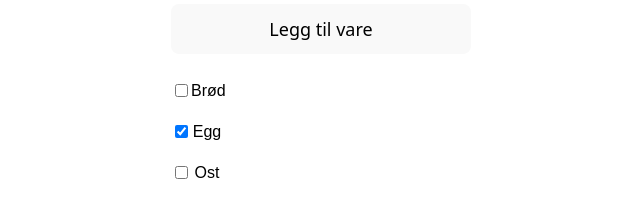
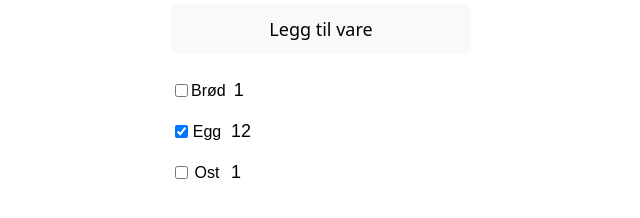
Before and after one commit to krismoe9/Interaktive_nettsteder, a React (Vite) app in the folder Arbeidskrav_2/: page / in a window 1280 px wide. Shown: the part 456-674 px from the top of the page, without its empty margins (319-959 px from the left). Built offline with nearby package versions, Linux system fonts and the light colour scheme.

Commit message:
Oppdaterte en feil
Hadde valgt feil farge i css, endret fra hvit til svart :)

```diff
--- a/Arbeidskrav_2/src/App.css
+++ b/Arbeidskrav_2/src/App.css
@@ -41,7 +41,7 @@
   input{
     border-style: none;
     background-color: #ffffff;
-    color:#ffffff;
+    color:#000000;
   }
 
 
```
